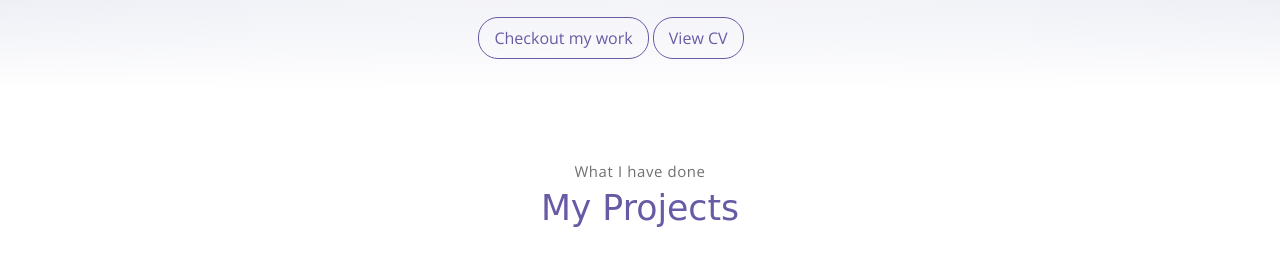
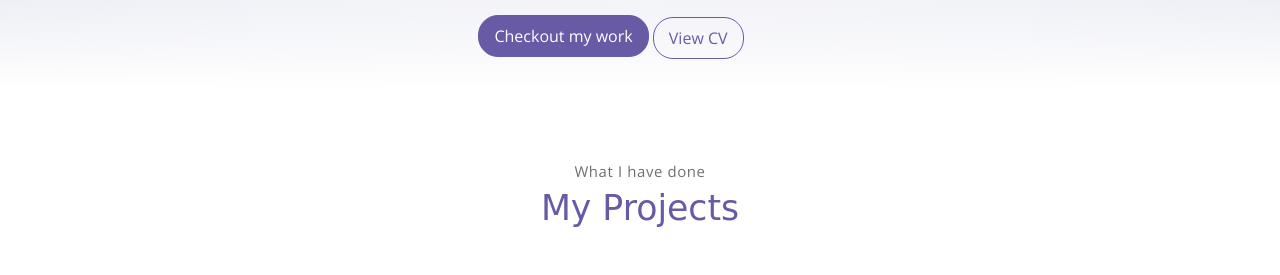
Before and after one commit to oladapo-joseph/portfolio, a plain HTML site: page index.html in a window 1280 px wide. Shown: the part 710-985 px from the top of the page. Drawn offline with nearby package versions, Linux system fonts and the light colour scheme; a web font is replaced by a local one.

Commit message:
updated css

```diff
--- a/index.html
+++ b/index.html
@@ -59,7 +59,7 @@
                 <span class="down">Data Analyst</span>
             </h1>
 
-            <a href="#portfolio" class="btn-rounded btn btn-outline-primary mt-4" >Checkout my work</a>
+            <a href="#portfolio" class="btn btn-primary" >Checkout my work</a>
             <a class="btn-rounded btn btn-outline-primary mt-4"  href="https://docs.google.com/document/d/1sL2A27BsksMUioJ8YTUubT1l20mVZWdVgpdRC0Nplbw/edit" target=”__blank>View CV</a>
         </div>
     </header><!-- end of page header -->
```
